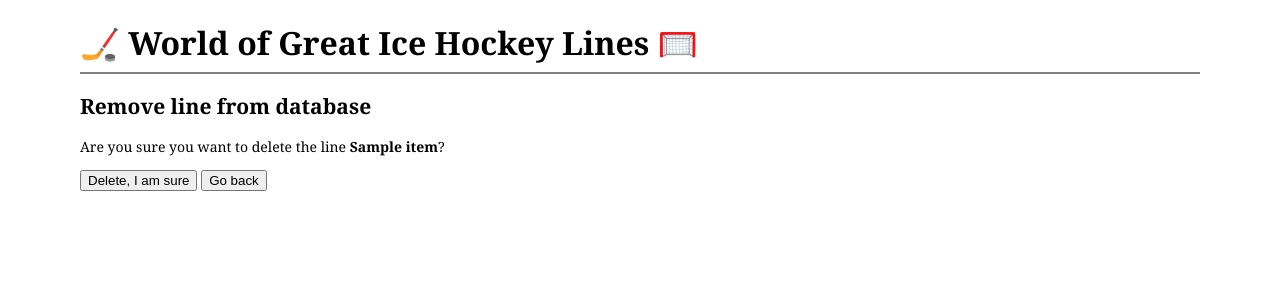
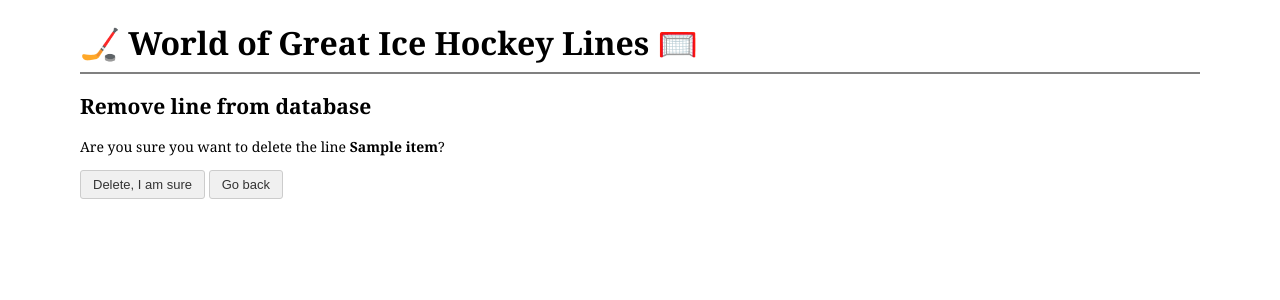
Before and after one commit to saulijappinen/tikawe_great_hockey_lines, a Python web app: template templates/item_delete.html in a window 1280 px wide. Shown: the top 300 px of the page. Run offline with Jinja, Linux system fonts and the light colour scheme; the template is opened without the code that fills it: most values are stand-ins (such as "Sample title", 1, 10 or a date in 2020).

Commit message:
nav-button style to all submits

```diff
--- a/templates/item_add.html
+++ b/templates/item_add.html
@@ -44,7 +44,7 @@
     {% endfor %}
 
     <input type="hidden" name="csrf_token" value="{{ session.csrf_token }}" /> <!--security-->
-    <input type="submit" value="Submit your line" />
+    <input type="submit" value="Submit your line" class="nav-button"/>
   </form>
 
   {% endblock %}
--- a/templates/item_delete.html
+++ b/templates/item_delete.html
@@ -10,8 +10,8 @@
 
 <form action="/delete_item/{{ item.id }}" method="post">
     <input type="hidden" name="csrf_token" value="{{ session.csrf_token }}" /> <!--security-->
-    <input type="submit" name="delete" value="Delete, I am sure">
-    <input type="submit" name="back" value="Go back">
+    <input type="submit" name="delete" value="Delete, I am sure" class="nav-button">
+    <input type="submit" name="back" value="Go back" class="nav-button">
 </form>
 
 {% endblock %}
--- a/templates/item_edit.html
+++ b/templates/item_edit.html
@@ -47,6 +47,6 @@
 
     <input type="hidden" name="item_id" value="{{ item_page.id }}" /> <!--needed for updating-->
     <input type="hidden" name="csrf_token" value="{{ session.csrf_token }}" /> <!--security-->
-    <input type="submit" value="Edit your line" />
+    <input type="submit" value="Edit your line" class="nav-button"/>
   </form>
   {% endblock %}
--- a/templates/item_find.html
+++ b/templates/item_find.html
@@ -13,7 +13,7 @@
         <label for="query">Search word(s)</label>:
         <input type="text" name="query" id="query" value="{{ query }}">
         </p>
-        <input type="submit" value="Search with keyword">
+        <input type="submit" value="Search with keyword" class="nav-button">
     </form>
 
 {% if query %} <!-- if query exists!!-->
--- a/templates/login.html
+++ b/templates/login.html
@@ -23,7 +23,7 @@
       Password: <br />
       <input type="password" name="password" required/>
     </p>
-    <input type="submit" value="Sign in" />
+    <input type="submit" value="Sign in" class="nav-button"/>
   </form>
   {% endif %}
 
--- a/templates/register.html
+++ b/templates/register.html
@@ -20,7 +20,7 @@
       Insert password again: <br />
       <input type="password" name="password2" required/>
     </p>
-    <input type="submit" value="Create user account" />
+    <input type="submit" value="Create user account" class="nav-button"/>
   </form>
 
   {% endblock %}
```
